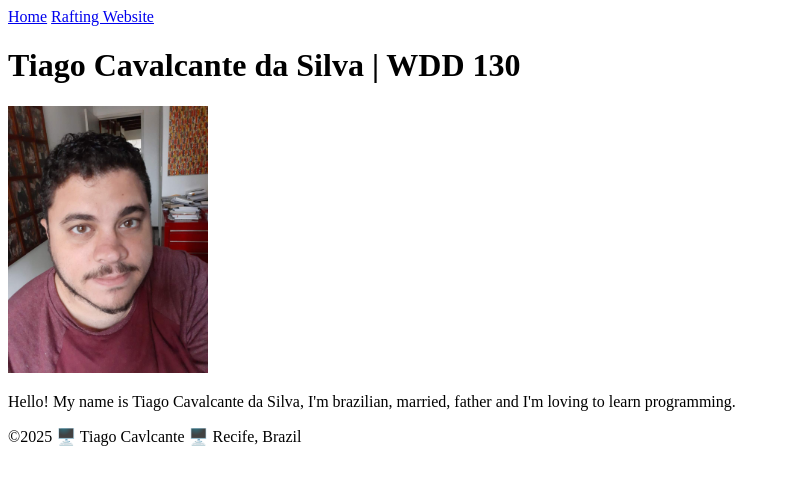
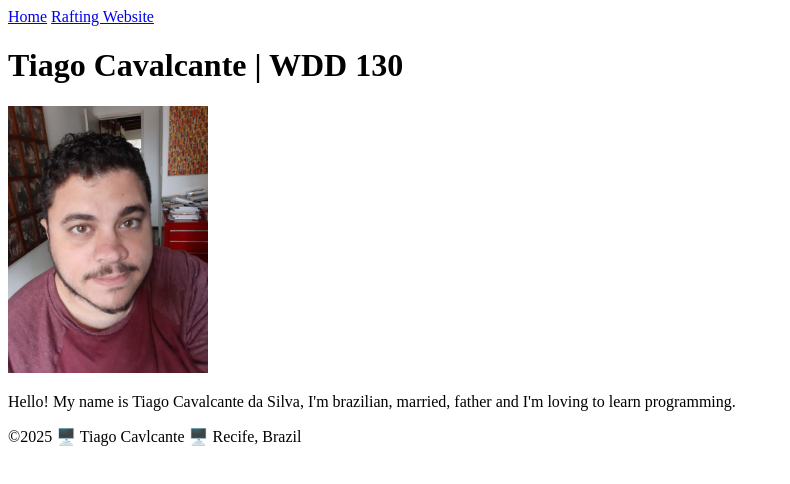
Before and after one commit to Ticsilva85/wdd130, a plain HTML site: page index.html in a window 1280 px wide. Shown: the whole page, without its empty margins (0-790 px from the left). Drawn offline with Linux system fonts and the light colour scheme.

Commit message:
week 01 - h1 updated

```diff
--- a/index.html
+++ b/index.html
@@ -16,7 +16,7 @@
     </header>
 
     <main>
-        <h1>Tiago Cavalcante da Silva | WDD 130</h1>
+        <h1>Tiago Cavalcante | WDD 130</h1>
         <img src="../images/profile.jpg" alt="Tiago Cavalcante profile picture" width="200">
         <p>Hello! My name is Tiago Cavalcante da Silva, I'm brazilian, married, father and I'm loving to learn
             programming.</p>
```
